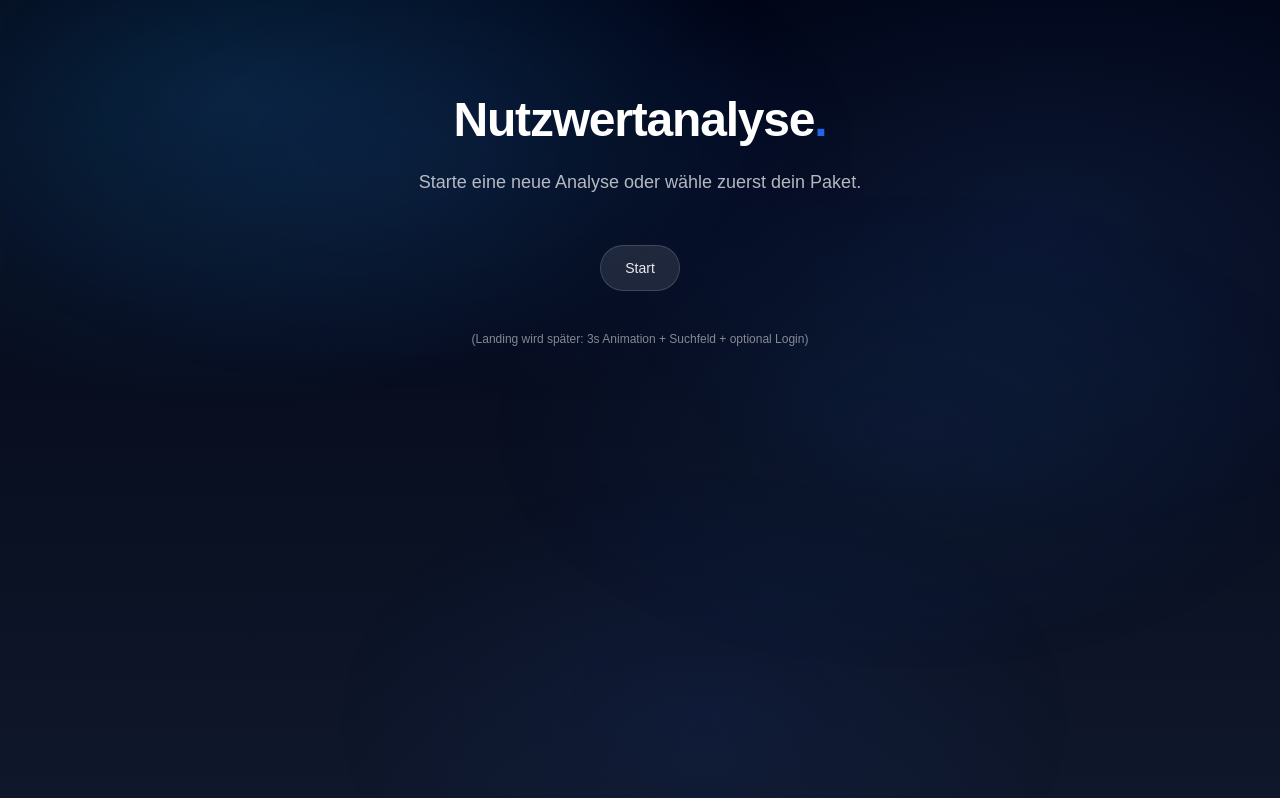
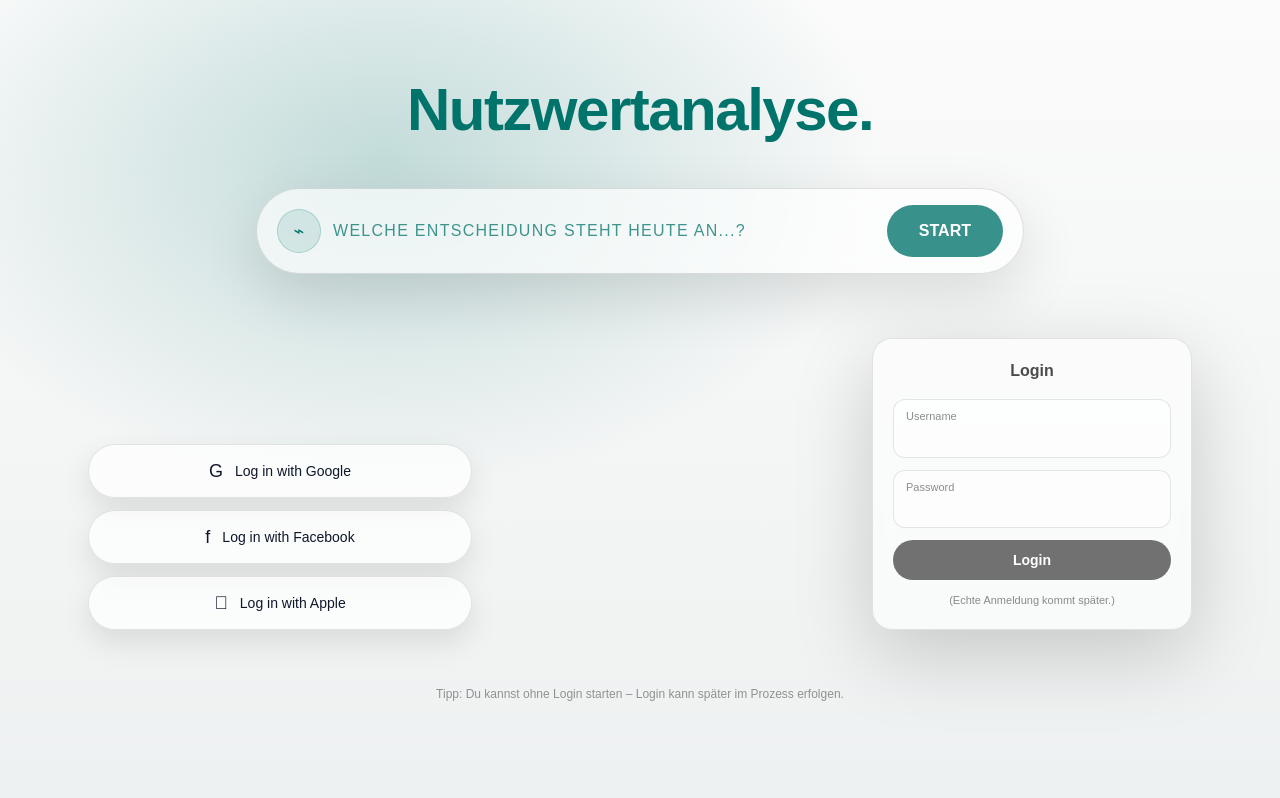
Before and after one commit to AccountGIT-bot/nutzwertanalyse, a Next.js app: page / in a window 1280 px wide. Built offline with nearby package versions, Linux system fonts and the light colour scheme.

Commit message:
Fix hydration warning + use router push + split theme/packageLevel

```diff
--- a/app/app/layout.tsx
+++ b/app/app/layout.tsx
@@ -0,0 +1,3 @@
+export default function AppLayout({ children }: { children: React.ReactNode }) {
+  return <div className="themed-bg min-h-screen">{children}</div>;
+}
--- a/app/app/page.tsx
+++ b/app/app/page.tsx
@@ -4,6 +4,7 @@ import { useEffect, useState } from "react";
 import { useRouter } from "next/navigation";
 
 type Theme = "basic" | "advanced" | "business";
+type PackageLevel = "basic" | "advanced" | "business";
 
 const MODELS = [
   {
@@ -53,12 +54,20 @@ const MODELS = [
   },
 ];
 
-export default function Home() {
+function getSavedTheme(): Theme {
+  try {
+    return (localStorage.getItem("nwa_theme") as Theme | null) ?? "basic";
+  } catch {
+    return "basic";
+  }
+}
+
+export default function PackageSelect() {
+  const router = useRouter();
   const [selected, setSelected] = useState<Theme>("basic");
-  const router = useRouter(); // ✅ 2.2
 
   useEffect(() => {
-    const saved = (localStorage.getItem("nwa_theme") as Theme | null) ?? "basic";
+    const saved = getSavedTheme();
     setSelected(saved);
     document.documentElement.dataset.theme = saved;
   }, []);
@@ -68,42 +77,36 @@ export default function Home() {
   }
 
   function restore() {
-    const saved = (localStorage.getItem("nwa_theme") as Theme | null) ?? "basic";
-    document.documentElement.dataset.theme = saved;
+    document.documentElement.dataset.theme = getSavedTheme();
   }
 
   function choose(theme: Theme) {
-    // ✅ 2.3: Theme & packageLevel trennen, Navigation via Router
+    const packageLevel: PackageLevel = theme;
+
     setSelected(theme);
-
-    // Visuell
     localStorage.setItem("nwa_theme", theme);
+    localStorage.setItem("nwa_packageLevel", packageLevel);
     document.documentElement.dataset.theme = theme;
 
-    // Methodisch (für MVP gleich wie Theme, aber eigener Key)
-    localStorage.setItem("nwa_packageLevel", theme);
-
-    router.push("/new"); // ✅ kein Full Reload
+    router.push("/new");
   }
 
   return (
-    <main className="mx-auto max-w-6xl px-6 py-16 text-white">
-      {/* Header */}
-      <div className="mb-14 text-center">
-        <h1 className="text-5xl font-semibold tracking-tight">
+    <main className="mx-auto max-w-6xl px-5 sm:px-6 py-12 sm:py-16 text-white">
+      <div className="mb-10 sm:mb-14 text-center">
+        <h1 className="text-4xl sm:text-5xl font-semibold tracking-tight">
           Nutzwertanalyse
           <span style={{ color: `rgb(var(--accent))` }}>.</span>
         </h1>
 
-        <p className="mt-6 max-w-3xl mx-auto text-white/70 text-lg leading-relaxed">
+        <p className="mt-5 sm:mt-6 max-w-3xl mx-auto text-white/70 text-base sm:text-lg leading-relaxed">
           Skalierbares Modell: Der Ablauf bleibt immer gleich – nur Tiefe,
           KI-Unterstützung, Visualisierung und Reportumfang unterscheiden sich.
           Damit funktioniert es als B2C-Tool, B2B-Standard und Beratungsbasis.
         </p>
       </div>
 
-      {/* Cards */}
-      <div className="grid gap-8 md:grid-cols-3">
+      <div className="grid gap-6 sm:gap-8 grid-cols-1 md:grid-cols-2 lg:grid-cols-3">
         {MODELS.map((m) => {
           const active = selected === m.id;
 
@@ -113,14 +116,18 @@ export default function Home() {
               onClick={() => choose(m.id)}
               onMouseEnter={() => preview(m.id)}
               onMouseLeave={restore}
+              onFocus={() => preview(m.id)}
+              onBlur={restore}
+              onTouchStart={() => preview(m.id)}
               className={[
-                "group relative overflow-hidden rounded-2xl border border-white/10 bg-white/5 p-8 text-left",
+                "group relative overflow-hidden rounded-2xl border border-white/10 bg-white/5",
+                "p-7 sm:p-8 text-left",
                 "transition duration-300 ease-out",
                 "hover:bg-white/10 hover:-translate-y-1 hover:shadow-2xl hover:shadow-black/30",
                 "active:translate-y-0",
+                "focus:outline-none focus-visible:ring-2 focus-visible:ring-white/20",
               ].join(" ")}
             >
-              {/* Card-Glow (pro Karte, unabhängig vom globalen Theme) */}
               <div
                 className="absolute inset-0 opacity-0 transition duration-300 group-hover:opacity-100"
                 style={{
@@ -150,9 +157,9 @@ export default function Home() {
                   ))}
                 </ul>
 
-                <div className="mt-10">
+                <div className="mt-9 sm:mt-10">
                   <div
-                    className="inline-flex items-center gap-2 rounded-full px-5 py-2 text-sm font-medium transition group-hover:scale-[1.02]"
+                    className="inline-flex w-full sm:w-auto justify-center sm:justify-start items-center gap-2 rounded-full px-5 py-2 text-sm font-medium transition group-hover:scale-[1.02]"
                     style={{
                       background: `rgb(${m.accent} / 0.15)`,
                       color: `rgb(${m.accent})`,
@@ -170,37 +177,16 @@ export default function Home() {
                 </div>
               </div>
 
-              {/* Active Ring */}
               {active && (
                 <div
                   className="absolute inset-0 rounded-2xl pointer-events-none"
-                  style={{
-                    boxShadow: `0 0 0 2px rgb(${m.accent} / 0.45)`,
-                  }}
+                  style={{ boxShadow: `0 0 0 2px rgb(${m.accent} / 0.45)` }}
                 />
               )}
             </button>
           );
         })}
       </div>
-
-      {/* Next steps (charmant, kurz) */}
-      <div className="mt-12 text-center">
-        <div className="mx-auto inline-flex flex-wrap justify-center gap-x-6 gap-y-2 rounded-full border border-white/10 bg-white/5 px-5 py-3 text-xs text-white/65">
-          <span>
-            Als nächstes:{" "}
-            <span className="text-white/80">subtilerer BUSINESS-Background</span>
-          </span>
-          <span className="hidden sm:inline text-white/20">•</span>
-          <span>
-            <span className="text-white/80">leichte Bewegung</span> im Gradient
-          </span>
-          <span className="hidden sm:inline text-white/20">•</span>
-          <span>
-            <span className="text-white/80">Micro-Animationen</span> bei Karten
-          </span>
-        </div>
-      </div>
     </main>
   );
 }
--- a/app/globals.css
+++ b/app/globals.css
@@ -142,3 +142,76 @@ body {
   border-color: #00736a;
   box-shadow: 0 0 0 4px rgba(0,115,106,0.15);
 }
+
+/* ------------------------------
+   Landing (Route "/") – Light UI
+   Accent: #00736a
+-------------------------------- */
+
+:root {
+  --landing-accent: 0 115 106; /* #00736a */
+}
+
+.landing-bg {
+  min-height: 100vh;
+  background: radial-gradient(900px 600px at 30% 20%, rgba(0,115,106,0.22), transparent 55%),
+              linear-gradient(180deg, #fbfbfb, #eef1f1);
+}
+
+.landing-hex {
+  position: relative;
+  overflow: hidden;
+}
+
+.landing-hex::after {
+  content: "";
+  position: absolute;
+  inset: -10%;
+  background-image:
+    linear-gradient(rgba(0,0,0,0.06) 1px, transparent 1px),
+    linear-gradient(90deg, rgba(0,0,0,0.06) 1px, transparent 1px);
+  background-size: 64px 64px;
+  opacity: 0.10;
+  transform: skewX(-8deg);
+  pointer-events: none;
+}
+
+.landing-pill {
+  background: rgba(255,255,255,0.65);
+  border: 1px solid rgba(0,0,0,0.12);
+  border-radius: 999px;
+  box-shadow: 0 20px 60px rgba(0,0,0,0.12);
+  backdrop-filter: blur(10px);
+}
+
+.landing-input {
+  background: transparent;
+  outline: none;
+  color: rgba(0,0,0,0.75);
+}
+
+.landing-input::placeholder {
+  color: rgba(0,115,106,0.75);
+  letter-spacing: 0.08em;
+}
+
+.landing-start {
+  background: #00736a;
+  color: white;
+  border-radius: 999px;
+}
+
+.landing-btn {
+  background: rgba(255,255,255,0.70);
+  border: 1px solid rgba(0,0,0,0.10);
+  border-radius: 999px;
+  box-shadow: 0 12px 30px rgba(0,0,0,0.10);
+}
+
+.landing-login-card {
+  background: rgba(255,255,255,0.55);
+  border: 1px solid rgba(0,0,0,0.10);
+  border-radius: 20px;
+  box-shadow: 0 24px 80px rgba(0,0,0,0.18);
+  backdrop-filter: blur(12px);
+}
--- a/app/layout.tsx
+++ b/app/layout.tsx
@@ -5,25 +5,14 @@ export const metadata = {
   description: "Entscheidungen strukturiert treffen – mit Nutzwertanalyse.",
 };
 
-function ThemeInitScript() {
-  const code = `
-(function () {
-  try {
-    var theme = localStorage.getItem("nwa_theme") || "basic";
-    document.documentElement.dataset.theme = theme;
-  } catch (e) {}
-})();
-`;
-  return <script dangerouslySetInnerHTML={{ __html: code }} />;
-}
-
-export default function RootLayout({ children }: { children: React.ReactNode }) {
+export default function RootLayout({
+  children,
+}: {
+  children: React.ReactNode;
+}) {
   return (
-    <html lang="de" suppressHydrationWarning>
-      <head>
-        <ThemeInitScript />
-      </head>
-      <body className="themed-bg">{children}</body>
+    <html lang="de">
+      <body className="min-h-screen">{children}</body>
     </html>
   );
 }
--- a/app/page.tsx
+++ b/app/page.tsx
@@ -1,31 +1,168 @@
 "use client";
 
+import { useEffect, useMemo, useState } from "react";
 import { useRouter } from "next/navigation";
 
-export default function Landing() {
+type Phase = "intro" | "landing";
+
+export default function LandingWithIntro() {
   const router = useRouter();
+  const [phase, setPhase] = useState<Phase>("intro");
+  const [text, setText] = useState("");
+
+  const canStart = useMemo(() => text.trim().length > 0, [text]);
+
+  useEffect(() => {
+    const t = setTimeout(() => setPhase("landing"), 3000);
+    return () => clearTimeout(t);
+  }, []);
+
+  function start() {
+    try {
+      localStorage.setItem("nwa_decisionDraft", text.trim());
+    } catch {}
+    router.push("/app"); // ✅ führt zur Paketwahl (app/app/page.tsx)
+  }
 
   return (
-    <main className="mx-auto max-w-4xl px-6 py-24 text-white">
-      <h1 className="text-5xl font-semibold tracking-tight text-center">
-        Nutzwertanalyse<span style={{ color: `rgb(var(--accent))` }}>.</span>
-      </h1>
-
-      <p className="mt-6 text-center text-white/70 text-lg leading-relaxed">
-        Starte eine neue Analyse oder wähle zuerst dein Paket.
-      </p>
-
-      <div className="mt-12 flex justify-center">
-        <button
-          onClick={() => router.push("/app")}
-          className="rounded-full border border-white/15 bg-white/10 px-6 py-3 text-sm font-medium text-white/90 transition hover:bg-white/15"
+    <main className="landing-bg landing-hex text-slate-900">
+      {/* INTRO OVERLAY */}
+      <div
+        className={[
+          "fixed inset-0 z-50 grid place-items-center",
+          "transition-all duration-700 ease-out",
+          phase === "intro" ? "opacity-100" : "opacity-0 pointer-events-none",
+        ].join(" ")}
+        style={{
+          background:
+            "radial-gradient(900px 600px at 30% 20%, rgba(0,115,106,0.22), transparent 55%), linear-gradient(180deg, #fbfbfb, #eef1f1)",
+        }}
+      >
+        <div
+          className={[
+            "text-center transition-all duration-700 ease-out",
+            phase === "intro" ? "translate-y-0 scale-100" : "-translate-y-3 scale-[0.98]",
+          ].join(" ")}
         >
-          Start
-        </button>
+          <div
+            className="text-5xl md:text-6xl font-semibold tracking-tight"
+            style={{ color: "rgb(var(--landing-accent))" }}
+          >
+            Nutzwertanalyse<span>.</span>
+          </div>
+          <div className="mt-4 text-sm text-black/45">
+            Entscheidungen strukturiert treffen
+          </div>
+        </div>
       </div>
 
-      <div className="mt-10 text-center text-xs text-white/50">
-        (Landing wird später: 3s Animation + Suchfeld + optional Login)
+      {/* LANDING CONTENT */}
+      <div
+        className={[
+          "mx-auto max-w-6xl px-6 py-14 md:py-20",
+          "transition-all duration-700 ease-out",
+          phase === "landing" ? "opacity-100 translate-y-0" : "opacity-0 translate-y-2",
+        ].join(" ")}
+      >
+        {/* Headline */}
+        <div className="text-center">
+          <h1 className="text-5xl md:text-6xl font-semibold tracking-tight">
+            <span style={{ color: "rgb(var(--landing-accent))" }}>Nutzwertanalyse</span>
+            <span style={{ color: "rgb(var(--landing-accent))" }}>.</span>
+          </h1>
+        </div>
+
+        {/* Search + Start */}
+        <div className="mt-10 md:mt-12 flex justify-center">
+          <div className="landing-pill w-full max-w-3xl px-4 py-3 md:px-5 md:py-4 flex items-center gap-3">
+            {/* icon */}
+            <div
+              className="h-11 w-11 shrink-0 rounded-full flex items-center justify-center"
+              style={{
+                background: "rgba(0,115,106,0.12)",
+                border: "1px solid rgba(0,115,106,0.20)",
+              }}
+              aria-hidden="true"
+            >
+              <span style={{ color: "rgb(var(--landing-accent))", fontSize: 18 }}>⌁</span>
+            </div>
+
+            <input
+              value={text}
+              onChange={(e) => setText(e.target.value)}
+              onKeyDown={(e) => {
+                if (e.key === "Enter") start();
+              }}
+              className="landing-input w-full text-sm md:text-base font-medium tracking-wide"
+              placeholder="WELCHE ENTSCHEIDUNG STEHT HEUTE AN...?"
+            />
+
+            <button
+              onClick={start}
+              className="landing-start px-6 md:px-8 py-3 md:py-3.5 text-sm md:text-base font-semibold transition"
+              style={{ opacity: canStart ? 1 : 0.78 }}
+              aria-label="Start"
+              title="Start"
+            >
+              START
+            </button>
+          </div>
+        </div>
+
+        {/* Lower area: Social + Login card (optisch, später funktional) */}
+        <div className="mt-12 md:mt-16 grid gap-8 md:grid-cols-2 items-end">
+          {/* Social buttons */}
+          <div className="flex flex-col gap-3 md:max-w-sm">
+            <button className="landing-btn px-4 py-3 text-sm font-medium flex items-center justify-center gap-3 transition hover:brightness-[1.02]">
+              <span className="text-lg" aria-hidden="true">G</span>
+              <span>Log in with Google</span>
+            </button>
+
+            <button className="landing-btn px-4 py-3 text-sm font-medium flex items-center justify-center gap-3 transition hover:brightness-[1.02]">
+              <span className="text-lg" aria-hidden="true">f</span>
+              <span>Log in with Facebook</span>
+            </button>
+
+            <button className="landing-btn px-4 py-3 text-sm font-medium flex items-center justify-center gap-3 transition hover:brightness-[1.02]">
+              <span className="text-lg" aria-hidden="true"></span>
+              <span>Log in with Apple</span>
+            </button>
+          </div>
+
+          {/* Login card */}
+          <div className="md:flex md:justify-end">
+            <div className="landing-login-card w-full md:w-[320px] p-5">
+              <div className="text-center font-semibold text-black/70">Login</div>
+
+              <div className="mt-4 space-y-3">
+                <div className="rounded-xl bg-white/60 border border-black/10 px-3 py-2">
+                  <div className="text-[11px] text-black/45">Username</div>
+                  <input className="w-full bg-transparent outline-none text-sm" />
+                </div>
+
+                <div className="rounded-xl bg-white/60 border border-black/10 px-3 py-2">
+                  <div className="text-[11px] text-black/45">Password</div>
+                  <input className="w-full bg-transparent outline-none text-sm" type="password" />
+                </div>
+
+                <button
+                  className="w-full rounded-full py-2.5 text-sm font-semibold text-white transition"
+                  style={{ background: "rgba(0,0,0,0.55)" }}
+                >
+                  Login
+                </button>
+
+                <div className="text-center text-[11px] text-black/45">
+                  (Echte Anmeldung kommt später.)
+                </div>
+              </div>
+            </div>
+          </div>
+        </div>
+
+        <div className="mt-10 md:mt-14 text-center text-xs text-black/40">
+          Tipp: Du kannst ohne Login starten – Login kann später im Prozess erfolgen.
+        </div>
       </div>
     </main>
   );
```
